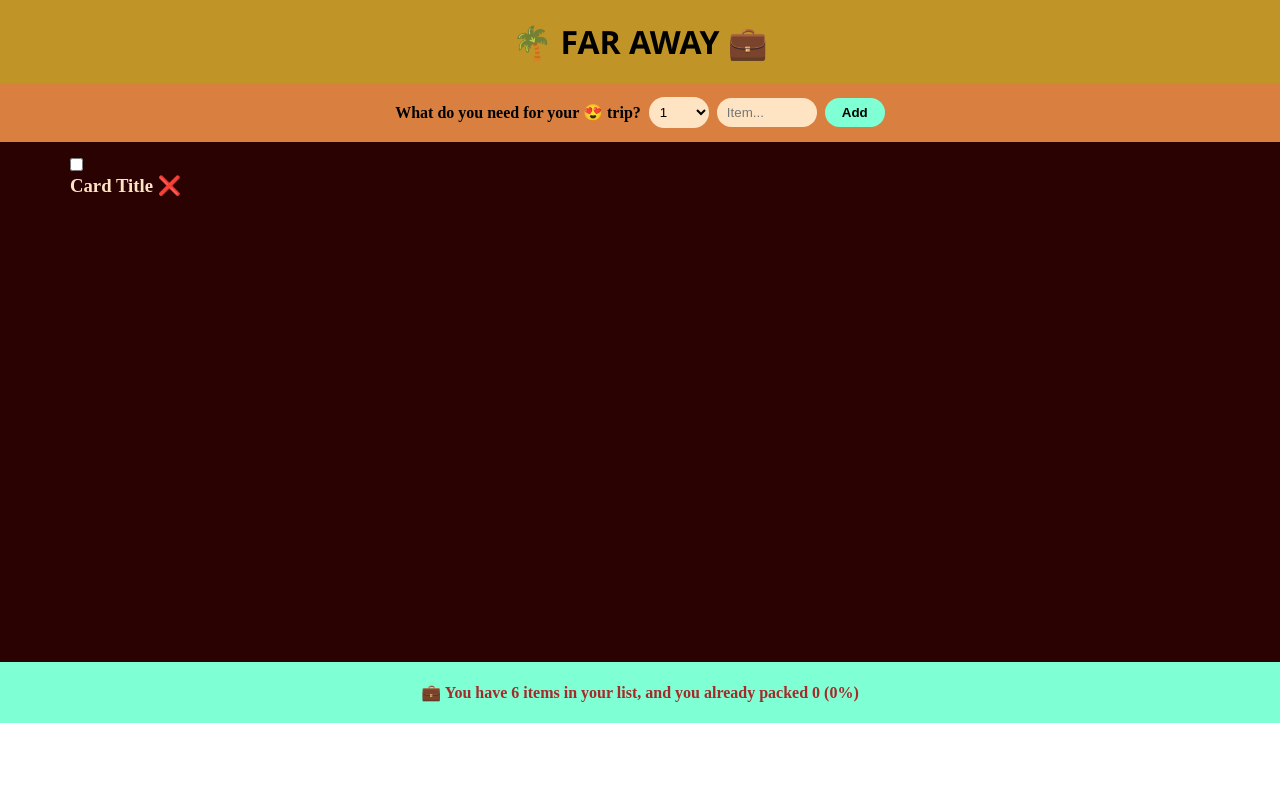
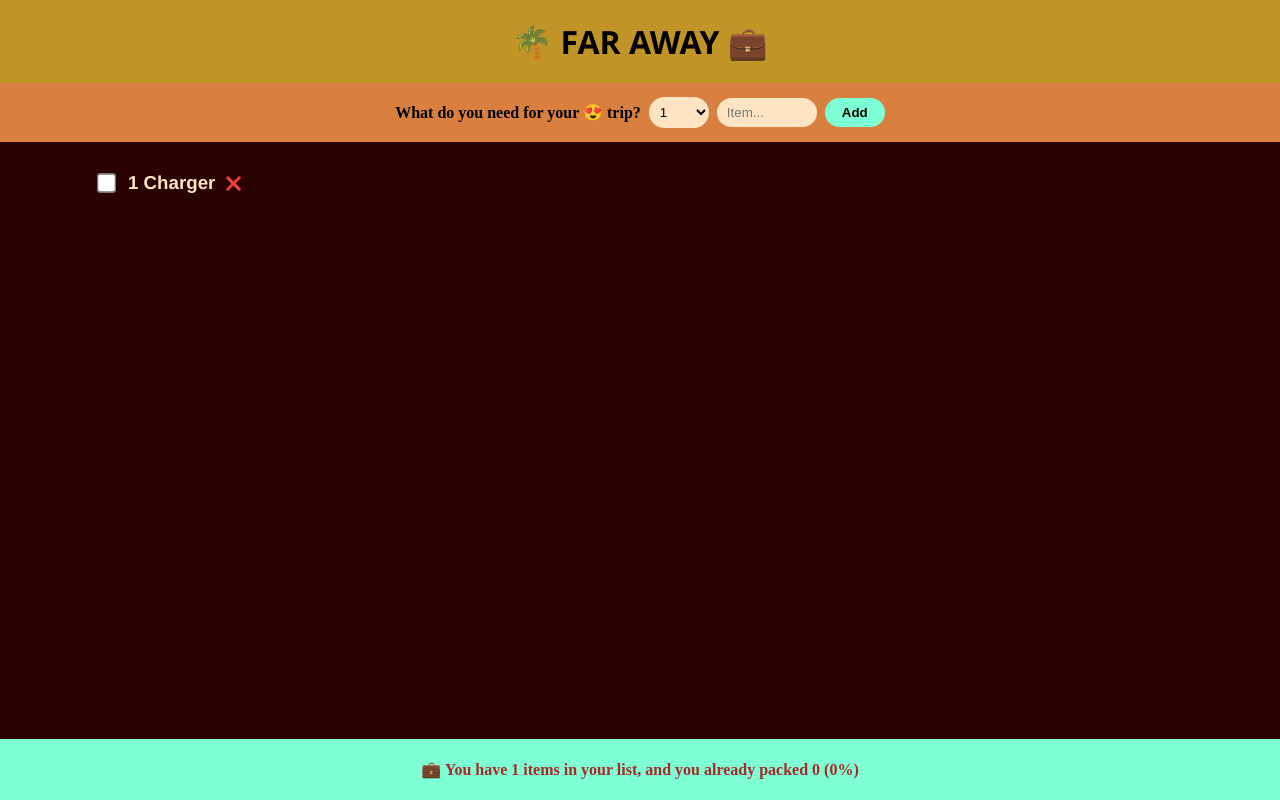
Before and after one commit to 20BCS7199/Travel-List, a React (Vite) app in the folder Travel-list/: page / in a window 1280 px wide. Built offline with nearby package versions, Linux system fonts and the light colour scheme.

Commit message:
state management for items

```diff
--- a/Travel-list/src/App.css
+++ b/Travel-list/src/App.css
@@ -2,3 +2,9 @@
   margin: 0;
   padding: 0;
 }
+
+.container {
+  display: flex;
+  flex-direction: column;
+  height: 100vh;
+}
--- a/Travel-list/src/App.jsx
+++ b/Travel-list/src/App.jsx
@@ -1,3 +1,4 @@
+import { useState } from "react";
 import "./App.css";
 import FormSection from "./components/FormSection";
 import Header from "./components/Header";
@@ -5,12 +6,44 @@ import PackingList from "./components/PackingList";
 import Stats from "./components/Stats";
 
 function App() {
+  const [itemObject, setItemObject] = useState([
+    {
+      Quantity: 1,
+      Item: "Charger",
+    },
+  ]);
+  const [packedItems, setPackedItems] = useState(
+    Array(itemObject.length).fill(false)
+  );
+
+  const addItemToItemObject = (newItem) => {
+    setItemObject([...itemObject, newItem]);
+    setPackedItems([...packedItems, false]);
+  };
+
+  const deleteItem = (index) => {
+    const updatedItemObject = [...itemObject];
+    updatedItemObject.splice(index, 1);
+    setItemObject(updatedItemObject);
+  };
+
+  const handlePackingChange = (index) => {
+    const updatedPackedItems = [...packedItems];
+    updatedPackedItems[index] = !updatedPackedItems[index];
+    setPackedItems(updatedPackedItems);
+  };
+
   return (
-    <div>
-      <Header></Header>
-      <FormSection />
-      <PackingList />
-      <Stats />
+    <div className="container">
+      <Header />
+      <FormSection addItemToItemObject={addItemToItemObject} />
+      <PackingList
+        itemObject={itemObject}
+        packedItems={packedItems}
+        deleteItem={deleteItem}
+        handlePackingChange={handlePackingChange}
+      />
+      <Stats itemObject={itemObject} packedItems={packedItems} />
     </div>
   );
 }
--- a/Travel-list/src/components/FormSection.jsx
+++ b/Travel-list/src/components/FormSection.jsx
@@ -1,20 +1,31 @@
+// FormSection.jsx
 import { useState } from "react";
 import classes from "./FormSection.module.css";
 
-const FormSection = () => {
+const FormSection = ({ addItemToItemObject }) => {
   const [quantity, setQuantity] = useState(1);
   const [itemInput, setItemInput] = useState("");
+
+  const addItem = () => {
+    const newItem = {
+      Quantity: quantity,
+      Item: itemInput,
+    };
+    addItemToItemObject(newItem);
+    setQuantity(1);
+    setItemInput("");
+  };
 
   return (
     <div className={classes.form}>
       <p className={classes.title}>What do you need for your 😍 trip?</p>
-      <select className={classes.selector}>
+      <select
+        className={classes.selector}
+        value={quantity}
+        onChange={(e) => setQuantity(e.target.value)}
+      >
         {Array.from({ length: 20 }, (_, i) => i + 1).map((num) => (
-          <option
-            key={num}
-            value={quantity}
-            onChange={(e) => setQuantity(e.target.value)}
-          >
+          <option key={num} value={num}>
             {num}
           </option>
         ))}
@@ -26,7 +37,9 @@ const FormSection = () => {
         className={classes.itemInput}
         onChange={(e) => setItemInput(e.target.value)}
       />
-      <button className={classes.addButton}>Add</button>
+      <button className={classes.addButton} onClick={addItem}>
+        Add
+      </button>
     </div>
   );
 };
--- a/Travel-list/src/components/Formsection.module.css
+++ b/Travel-list/src/components/Formsection.module.css
@@ -15,6 +15,7 @@
 .selector {
   background-color: bisque;
   border: none;
+  outline: none;
   padding: 7px;
   width: 60px;
   border-radius: 20px;
--- a/Travel-list/src/components/PackingList.jsx
+++ b/Travel-list/src/components/PackingList.jsx
@@ -1,25 +1,37 @@
 import { useState } from "react";
 import classes from "./PackingList.module.css";
 
-const PackingList = () => {
-  const [isChecked, setChecked] = useState(false);
-
-  const handleCheckboxChange = () => {
-    setChecked(!isChecked);
-  };
-
+const PackingList = ({
+  itemObject,
+  packedItems,
+  deleteItem,
+  handlePackingChange,
+}) => {
   return (
+    <div className={classes.container}>
       <div className={classes.card}>
-      <label className={classes.cardlabel}>
+        {itemObject.map((item, index) => (
+          <div className={classes.cardlabel} key={index}>
             <input
               type="checkbox"
-          checked={isChecked}
-          onChange={handleCheckboxChange}
+              checked={packedItems[index]}
+              onChange={() => handlePackingChange(index)}
+              className={classes.checkbox}
             />
             <div className={classes.cardcontent}>
-          <h3>Card Title ❌</h3>
+              <h3>
+                {item.Quantity} {item.Item}
+              </h3>
+              <button
+                className={classes.cross}
+                onClick={() => deleteItem(index)}
+              >
+                ❌
+              </button>
             </div>
-      </label>
+          </div>
+        ))}
+      </div>
     </div>
   );
 };
--- a/Travel-list/src/components/PackingList.module.css
+++ b/Travel-list/src/components/PackingList.module.css
@@ -1,10 +1,35 @@
+.container {
+  background-color: rgb(42, 2, 2);
+  flex: 1;
+  padding: 30px 100px;
+}
+
 .card {
-  background-color: rgb(42, 2, 2);
-  height: 490px;
   display: flex;
-  padding: 15px 70px;
+  gap: 50px;
+}
+
+.cardlabel {
+  display: flex;
+}
+
+.cardcontent {
+  padding-left: 15px;
+  display: flex;
+}
+
+.checkbox {
+  transform: scale(1.5);
 }
 
 h3 {
   color: bisque;
+  font-family: "Franklin Gothic Medium", "Arial Narrow", Arial, sans-serif;
+  padding-right: 10px;
 }
+
+.cross {
+  background: none;
+  border: none;
+  cursor: pointer;
+}
--- a/Travel-list/src/components/Stats.jsx
+++ b/Travel-list/src/components/Stats.jsx
@@ -1,8 +1,11 @@
 import classes from "./Stats.module.css";
-const Stats = () => {
+const Stats = ({ itemObject }) => {
   return (
-    <div className={classes.stats}>
-      <p>💼 You have 6 items in your list, and you already packed 0 (0%)</p>
+    <div className={classes.container}>
+      <p>
+        💼 You have {itemObject.length} items in your list, and you already
+        packed 0 (0%)
+      </p>
     </div>
   );
 };
--- a/Travel-list/src/components/Stats.module.css
+++ b/Travel-list/src/components/Stats.module.css
@@ -1,4 +1,4 @@
-.stats {
+.container {
   text-align: center;
   background-color: aquamarine;
   color: brown;
```
Lines whose indentation alone changed are shown as unchanged.
